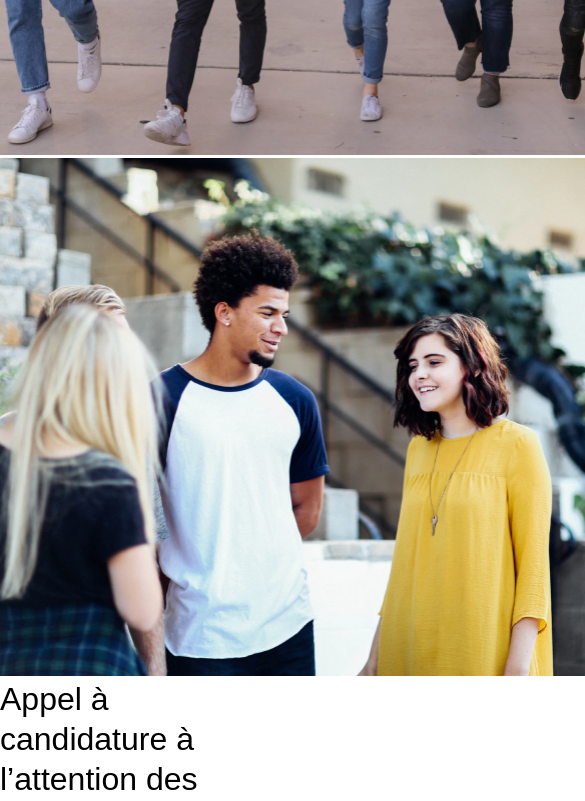
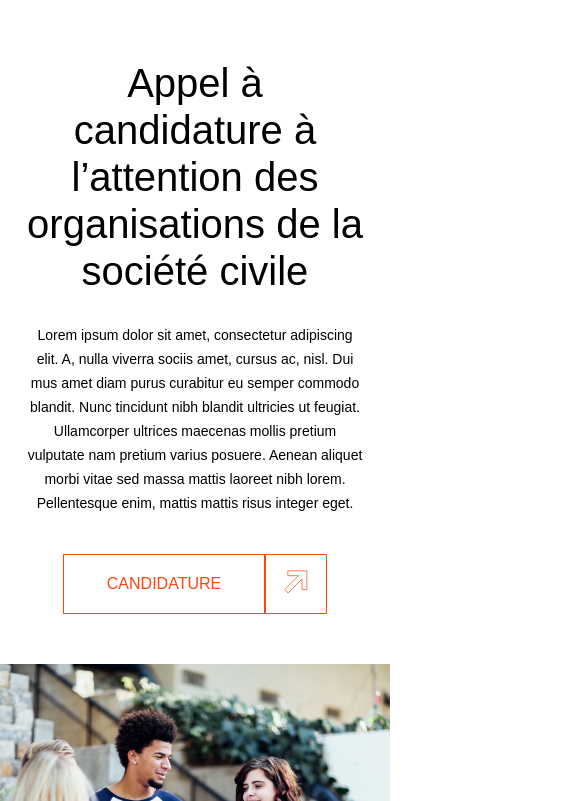
Before and after one commit to Matth-Ben/Test-Technique-Digital-Cover, a website: page index.html in a window 390 px wide. Shown: the part 3031-3832 px from the top of the page, 585 px wide, since content can reach past the window. Drawn offline with Linux system fonts and the light colour scheme.

Commit message:
Fixe responsive tablette

```diff
--- a/assets/scss/_button.scss
+++ b/assets/scss/_button.scss
@@ -1,6 +1,7 @@
 .btn {
   display: flex;
   align-items: center;
+  width: fit-content;
   &:hover {
     .news--item--content--btn {
       color: $light;
--- /dev/null
+++ b/assets/scss/_news.scss
@@ -0,0 +1,32 @@
+.news {
+  &--item {
+    padding-left: 121px;
+    margin-bottom: 63px;
+    &:nth-child(2n) {
+      padding-left: 0;
+      padding-right: 186px;
+      .news--item {
+        &--img {
+          float: left;
+        }
+      }
+    }
+    &--img {
+      float: right;
+      height: auto;
+      max-width: 656px;
+      width: 100%;
+    }
+    &--content {
+      &--title {
+        font-size: 40px;
+        line-height: 47px;
+        max-width: 528px;
+      }
+      &--text {
+        max-width: 528px;
+        margin: 28px 0 39px;
+      }
+    }
+  }
+}
--- a/assets/scss/main.scss
+++ b/assets/scss/main.scss
@@ -13,10 +13,12 @@
 @import 'header';
 @import 'banner';
 @import 'testimonial';
+@import 'news';
 @import 'footer';
 
 // Responsive
 @import 'responsive/banner';
+@import 'responsive/news';
 @import 'responsive/footer';
 
 a {
--- /dev/null
+++ b/assets/scss/responsive/_news.scss
@@ -0,0 +1,42 @@
+@media screen and (max-width: 1024px) {
+  .news {
+    &--item {
+      padding-left: 0;
+      &:nth-child(2n) {
+        padding-right: 0;
+      }
+      &--content {
+        padding-left: 25px;
+        padding-right: 25px;
+      }
+    }
+  }
+}
+
+@media screen and (max-width: 768px) {
+  .news {
+    &--item {
+      &:nth-child(2n) {
+        .news--item {
+          &--img {
+            float: initial;
+          }
+        }
+      }
+      &--img {
+        display: block;
+        float: initial;
+        margin: 50px auto 0;
+      }
+      &--content {
+        &--title,
+        &--text,
+        .btn {
+          margin-right: auto;
+          margin-left: auto;
+          text-align: center;
+        }
+      }
+    }
+  }
+}
--- a/index.html
+++ b/index.html
@@ -125,7 +125,7 @@
     <section class="news">
       <div class="news--item">
         <div class="row row-align-center">
-          <div class="col5">
+          <div class="col5 col12md">
             <div class="news--item--content">
               <h3 class="news--item--content--title">
                 Appel à candidature à l’attention des universités
@@ -141,17 +141,17 @@
               </a>
             </div>
           </div>
-          <div class="col7">
+          <div class="col7 col12md">
             <img class="news--item--img" src="./public/img/photo-2.jpg" width="656" height="570" alt=""/>
           </div>
         </div>
       </div>
       <div class="news--item">
         <div class="row row-align-center">
-          <div class="col7 order-sm-2">
+          <div class="col7 col12md order-sm-1">
             <img class="news--item--img" src="./public/img/photo-3.jpg" width="656" height="518" alt=""/>
           </div>
-          <div class="col5 order-sm-1">
+          <div class="col5 col12md order-sm-0">
             <div class="news--item--content">
               <h3 class="news--item--content--title">
                 Appel à candidature à l’attention des organisations de la société civile
```
Also changed, not shown: public/css/style.css, 1 other file.
